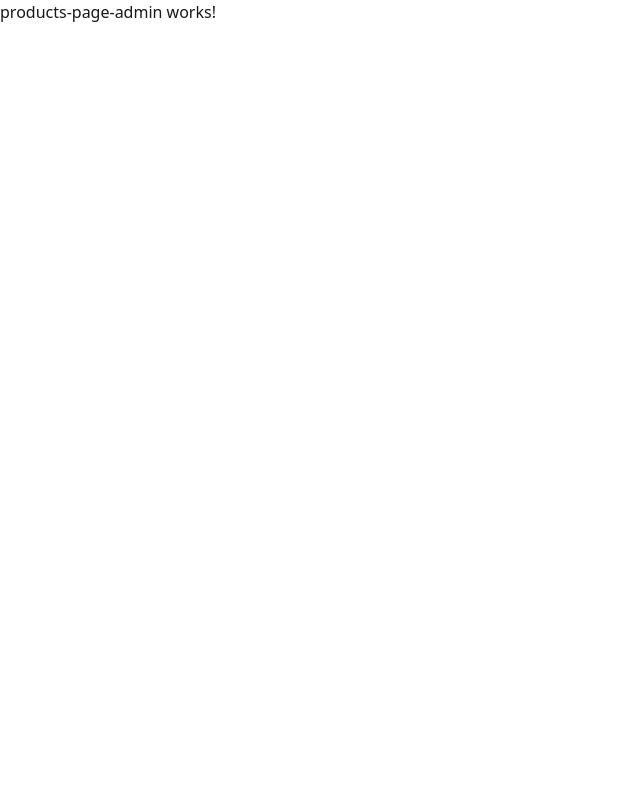
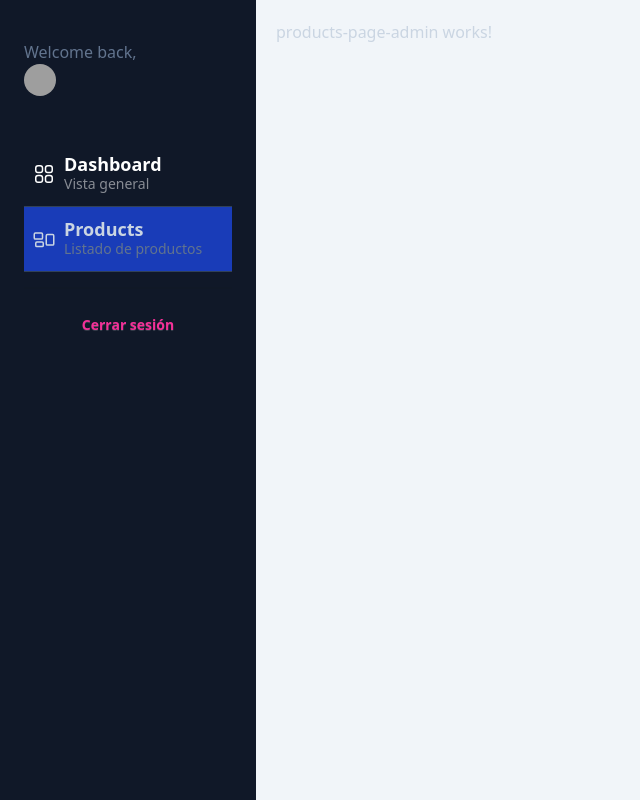
Before and after one commit to baenat/shopping-app-angular, an Angular app: page /admin/products in a window 1280 px wide. Shown: the whole page, without its empty margins (0-640 px from the left). Built offline with nearby package versions, Linux system fonts and the light colour scheme; grey boxes are pictures that could not be loaded.

Commit message:
Diseño del panel administrativo

```diff
--- a/src/app/admin/layouts/admin-layout/admin-layout.component.html
+++ b/src/app/admin/layouts/admin-layout/admin-layout.component.html
@@ -1 +1,59 @@
-<router-outlet />
+<div
+  class="bg-slate-100 overflow-y-scroll w-screen h-screen antialiased text-slate-300 selection:bg-blue-600 selection:text-white">
+  <div class="flex flex-col relative w-screen">
+    <div id="menu" class="bg-gray-900 min-h-screen z-10 text-slate-300 w-64 fixed left-0 h-screen overflow-y-scroll">
+      <div id="profile" class="px-6 py-10">
+        <p class="text-slate-500">Welcome back,</p>
+        <a href="#" class="inline-flex space-x-2 items-center">
+          <span>
+            <img class="rounded-full w-8 h-8"
+              src="https://images.unsplash.com/photo-1542909168-82c3e7fdca5c?ixlib=rb-4.0.3&ixid=MnwxMjA3fDB8MHxwaG90by1wYWdlfHx8fGVufDB8fHx8&auto=format&fit=crop&w=128&q=80"
+              alt="">
+          </span>
+          <span class="text-sm md:text-base font-bold">
+            {{ authService.user()?.fullName }}
+          </span>
+        </a>
+      </div>
+      <div id="nav" class="w-full px-6">
+        <a routerLink="/admin/dashboard" routerLinkActive="bg-blue-800"
+          class="w-full px-2 inline-flex space-x-2 items-center border-b border-slate-700 py-3 hover:bg-white/5 transition ease-linear duration-150 cursor-pointer">
+          <div>
+            <svg xmlns="http://www.w3.org/2000/svg" fill="none" viewBox="0 0 24 24" stroke-width="1.5"
+              stroke="currentColor" class="w-6 h-6 text-white">
+              <path stroke-linecap="round" stroke-linejoin="round"
+                d="M3.75 6A2.25 2.25 0 016 3.75h2.25A2.25 2.25 0 0110.5 6v2.25a2.25 2.25 0 01-2.25 2.25H6a2.25 2.25 0 01-2.25-2.25V6zM3.75 15.75A2.25 2.25 0 016 13.5h2.25a2.25 2.25 0 012.25 2.25V18a2.25 2.25 0 01-2.25 2.25H6A2.25 2.25 0 013.75 18v-2.25zM13.5 6a2.25 2.25 0 012.25-2.25H18A2.25 2.25 0 0120.25 6v2.25A2.25 2.25 0 0118 10.5h-2.25a2.25 2.25 0 01-2.25-2.25V6zM13.5 15.75a2.25 2.25 0 012.25-2.25H18a2.25 2.25 0 012.25 2.25V18A2.25 2.25 0 0118 20.25h-2.25A2.25 2.25 0 0113.5 18v-2.25z" />
+            </svg>
+          </div>
+          <div class="flex flex-col">
+            <span class="text-lg font-bold leading-5 text-white">Dashboard</span>
+            <span class="text-sm text-white/50 hidden md:block">Vista general</span>
+          </div>
+        </a>
+        <a routerLink="/admin/products" routerLinkActive="bg-blue-800"
+          class="w-full px-2 inline-flex space-x-2 items-center border-b border-slate-700 py-3 hover:bg-white/5 transition ease-linear duration-150 cursor-pointer">
+          <div>
+            <svg xmlns="http://www.w3.org/2000/svg" fill="none" viewBox="0 0 24 24" stroke-width="1.5"
+              stroke="currentColor" class="w-6 h-6">
+              <path stroke-linecap="round" stroke-linejoin="round"
+                d="M2.25 7.125C2.25 6.504 2.754 6 3.375 6h6c.621 0 1.125.504 1.125 1.125v3.75c0 .621-.504 1.125-1.125 1.125h-6a1.125 1.125 0 01-1.125-1.125v-3.75zM14.25 8.625c0-.621.504-1.125 1.125-1.125h5.25c.621 0 1.125.504 1.125 1.125v8.25c0 .621-.504 1.125-1.125 1.125h-5.25a1.125 1.125 0 01-1.125-1.125v-8.25zM3.75 16.125c0-.621.504-1.125 1.125-1.125h5.25c.621 0 1.125.504 1.125 1.125v2.25c0 .621-.504 1.125-1.125 1.125h-5.25a1.125 1.125 0 01-1.125-1.125v-2.25z" />
+            </svg>
+          </div>
+          <div class="flex flex-col">
+            <span class="text-lg text-slate-300 font-bold leading-5">Products</span>
+            <span class="text-sm text-slate-500 hidden md:block">Listado de productos</span>
+          </div>
+        </a>
+        <!-- End Items Menu -->
+
+        <div class="divider my-2"></div>
+
+        <button class="btn btn-ghost text-secondary w-full" (click)="authService.logout()"> Cerrar sesión</button>
+      </div>
+    </div>
+  </div>
+
+  <div class="flex-1 ml-64 pt-5 px-5">
+    <router-outlet />
+  </div>
+</div>
--- a/src/app/admin/layouts/admin-layout/admin-layout.component.ts
+++ b/src/app/admin/layouts/admin-layout/admin-layout.component.ts
@@ -1,12 +1,15 @@
-import { Component } from '@angular/core';
-import { RouterOutlet } from '@angular/router';
+import { Component, inject } from '@angular/core';
+import { RouterOutlet, RouterLinkActive, RouterLink } from '@angular/router';
+import { AuthService } from '@auth/services/auth.service';
 
 @Component({
   selector: 'app-admin-layout',
-  imports: [RouterOutlet],
+  imports: [RouterOutlet, RouterLink, RouterLinkActive],
   templateUrl: './admin-layout.component.html',
   styleUrl: './admin-layout.component.css'
 })
 export class AdminLayoutComponent {
 
+  authService = inject(AuthService);
+
 }
```
